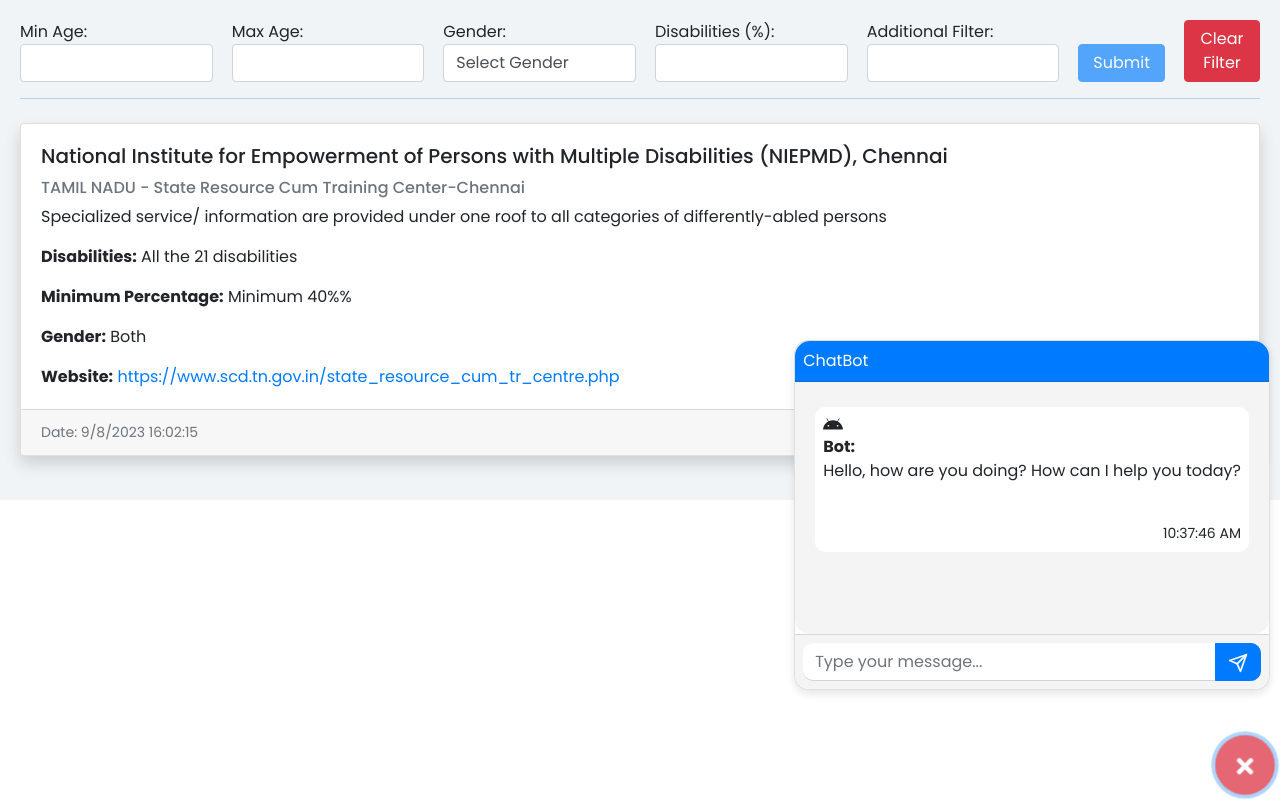
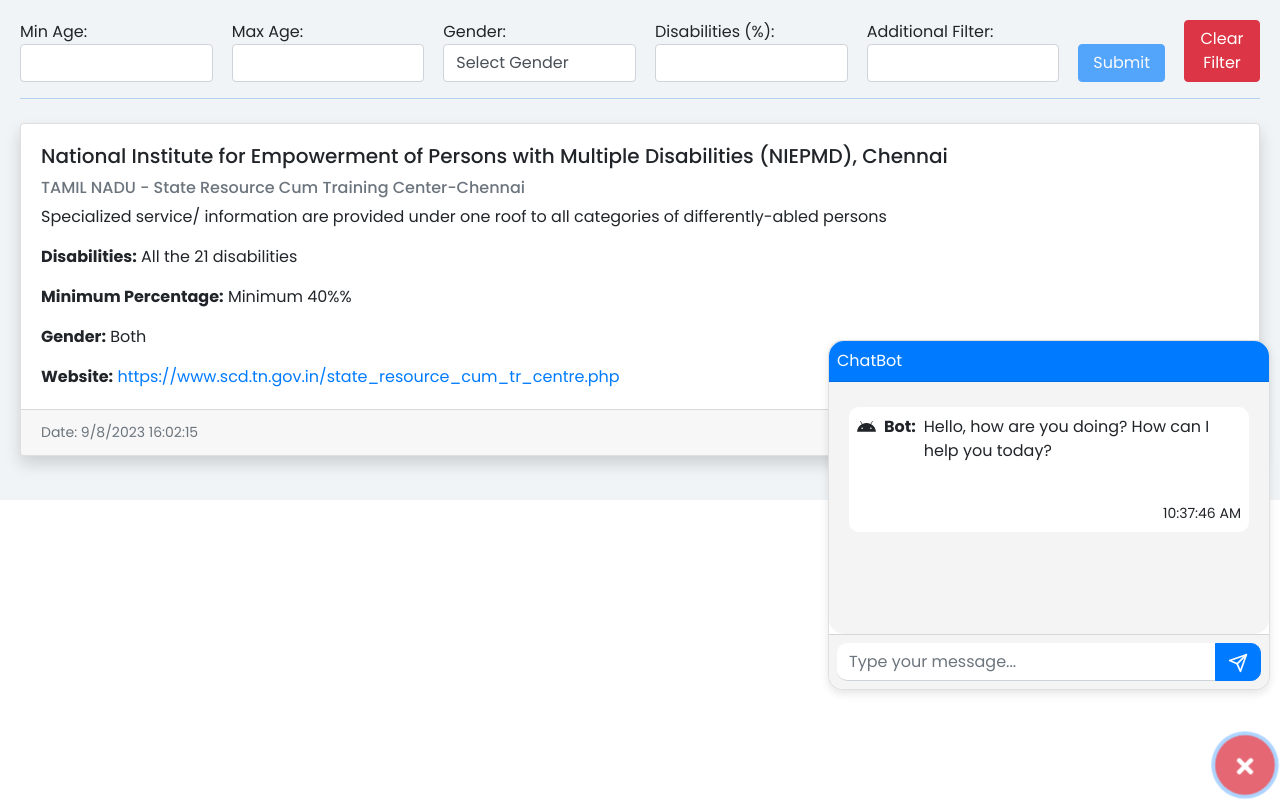
Before and after one commit to jigeshtorchit/scheme-web-app, a React (Create React App) app: page / in a window 1280 px wide. Both pictures are taken after a click on the button 1245 px from the left and 765 px from the top of the page. Built offline with nearby package versions, Linux system fonts and the light colour scheme.

Commit message:
chat bot completed

```diff
--- a/src/components/ChatBot.js
+++ b/src/components/ChatBot.js
@@ -175,31 +175,29 @@ const ChatBot = () => {
                       padding: "8px",
                       display:'flex',
                       flexDirection:'column',
-                      justifyContent:''
+                      justifyContent:'space-around',
+                      width:'400px',
                     }}
                   >
+                    <div className="d-flex ">
                     {message.sender === "You" && (
                       <FaUser
-                        style={{
-                          marginRight: "8px",
-                          width: "20px",
-                          height: "20px",
-                        }}
+                      size={20}
                       />
                     )}
                     {message.sender === "bot" && (
-                      <FaAndroid
-                        style={{
-                          marginRight: "8px",
-                          width: "20px",
-                          height: "20px",
-                        }}
+
+                        <FaAndroid
+                        size={25}
+
                       />
+
                     )}
-                    <strong>
+                    <strong className="mx-2" >
                       {message.sender === "You" ? "You:" : "Bot:"}
                     </strong>{" "}
                     <p className="text-wrap">{message.text}</p>
+                    </div>
                     <br />
                     <small style={{textAlign:'right'}}>{message.time}</small>
                   </ListGroup.Item>
```
